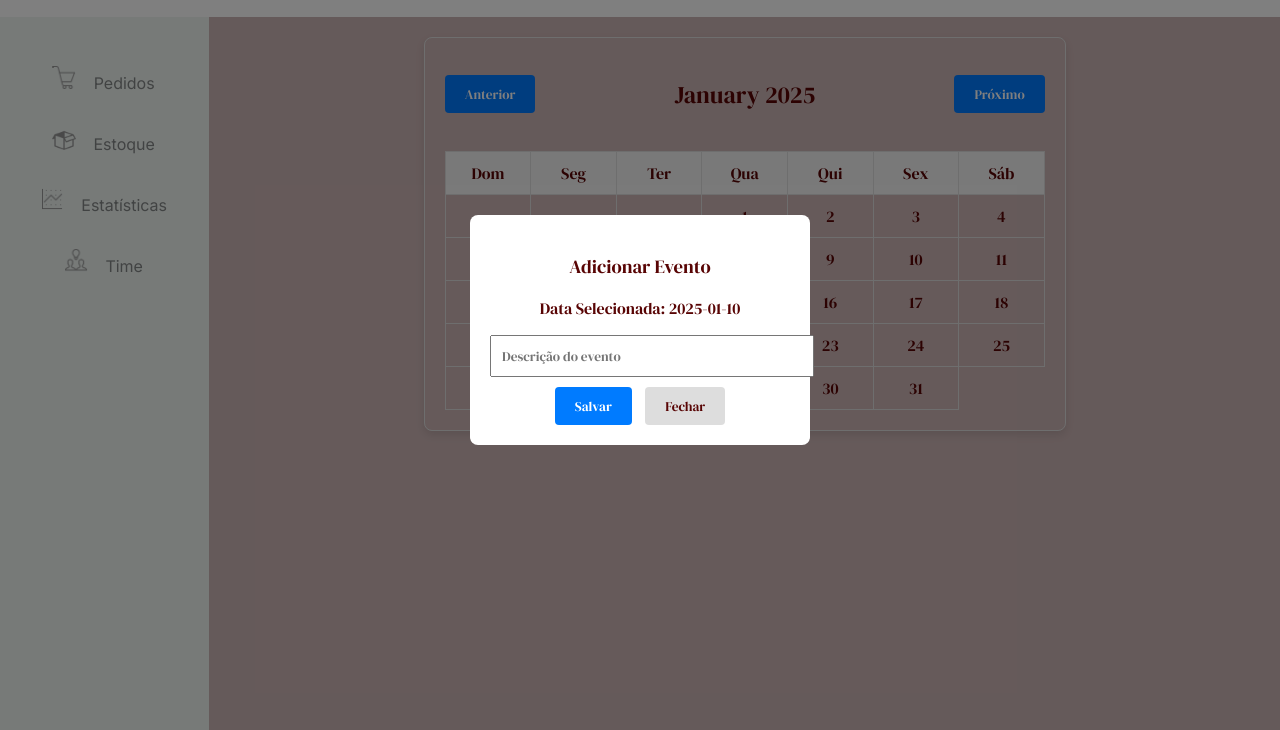
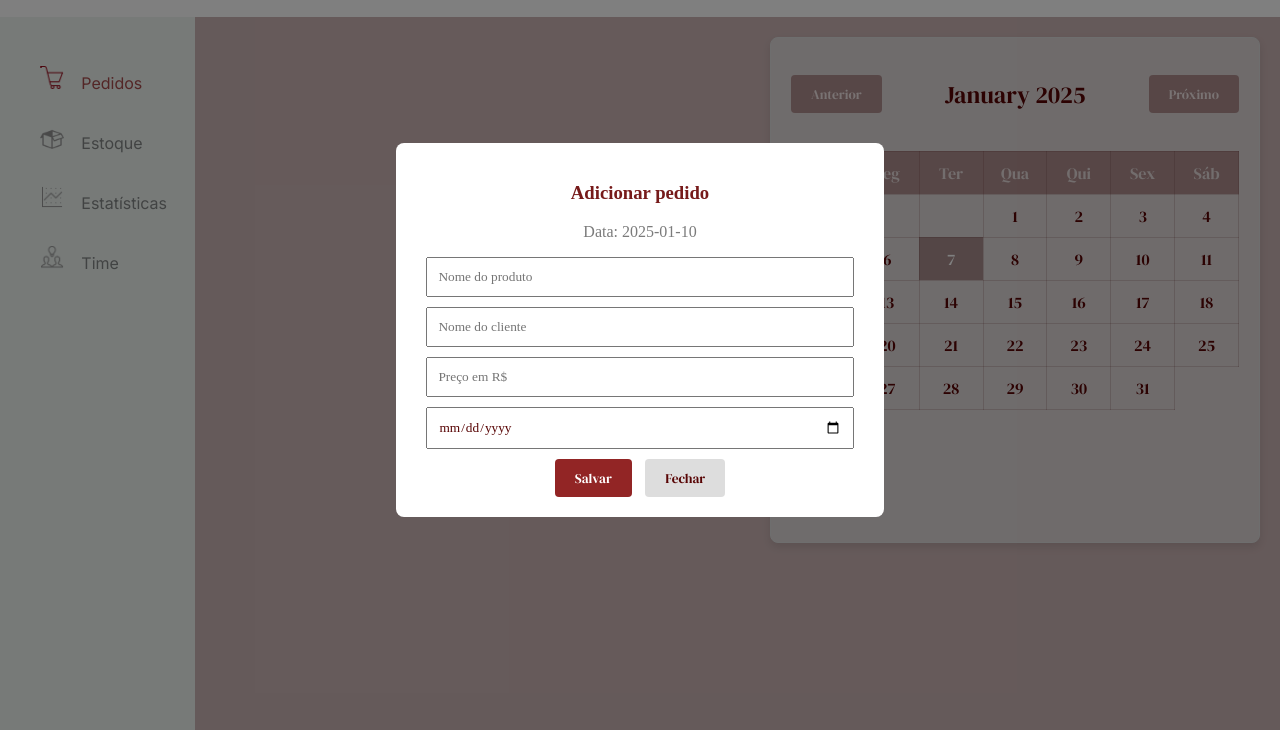
Before and after one commit to Jenkaroline/confeitaria, a plain HTML site: page index.html in a window 1280 px wide. Both pictures are taken after a click on the element "10". Shown: the part 70-800 px from the top of the page. Drawn offline with Linux system fonts and the light colour scheme.

Commit message:
att calendário e menu

```diff
--- a/calendar.js
+++ b/calendar.js
@@ -96,7 +96,7 @@ nextMonth.addEventListener('click', () => {
 
 // Abre o modal para adicionar evento
 function openModal(dateKey) {
-  selectedDateElement.textContent = `Data Selecionada: ${dateKey}`;
+  selectedDateElement.textContent = `Data: ${dateKey}`;
   eventInput.value = ''; // Limpa o input
   eventModal.style.display = 'flex';
 
--- a/index.html
+++ b/index.html
@@ -20,13 +20,13 @@
     <main>
         <div class="menu-div">
         <ul>
-           <li> <a href="#"> <img src="img/carrinho.png"> Pedidos </a> </li>
-           <li> <a href="#"> <img src="img/caixa.png"> Estoque </a> </li>
-           <li> <a href="#"> <img src="img/grafico.png"> Estatísticas </a></li>
-           <li> <a href="#"> <img src="img/time.png"> Time </a></li>
+           <li id="item-menu"> <a href="index.html" style="color: rgb(168, 76, 76);"> <img src="img/carro-red.png"> Pedidos </a> </li>
+           <li id="item-menu"> <a href="estoque.html"> <img src="img/caixa.png"> Estoque </a> </li>
+           <li id="item-menu"> <a href="graficos.html"> <img src="img/grafico.png"> Estatísticas </a></li>
+           <li id="item-menu"> <a href="time.html"> <img src="img/time.png"> Time </a></li>
         </ul>
         </div>
-        <div class="content-div">
+        <div class="content-div" id="contentCalendar">
             <div id="pedidos">
             </div>
             <div id="calendar">
@@ -52,13 +52,17 @@
                 </table>
               </div>
               <!-- Modal para Adicionar Evento -->
-            <div id="eventModal" style="display: none; position: fixed; top: 0; left: 0; width: 100%; height: 100%; background-color: rgba(0, 0, 0, 0.5); justify-content: center; align-items: center;">
-                <div style="background: white; padding: 20px; border-radius: 8px; width: 300px; text-align: center;">
-                  <h3>Adicionar Evento</h3>
-                  <p id="selectedDate"></p>
-                  <input type="text" id="eventInput" placeholder="Descrição do evento" style="width: 100%; padding: 10px; margin-bottom: 10px;">
-                  <button id="saveEvent" style="padding: 10px 20px; background: #007bff; color: white; border: none; border-radius: 4px;">Salvar</button>
-                  <button id="closeModal" style="padding: 10px 20px; background: #ddd; border: none; border-radius: 4px; margin-left: 10px;">Fechar</button>
+            <div id="eventModal">
+                <div id="divModal">
+                  <h3 style="color: rgb(118, 26, 26); font-family:'Times New Roman', Times, serif; font-weight: 700;">Adicionar pedido</h3>
+                  <p id="selectedDate" style="color: rgb(123, 123, 123); font-family:'Times New Roman', Times, serif;"></p>
+                  <input type="text" id="eventInput" placeholder="Nome do produto">
+                  <input type="text" id="eventInput" placeholder="Nome do cliente">
+                  <input type="number" id="eventInput" placeholder="Preço em R$">
+                  <input type="date" id="eventInput" placeholder="Data de entrega">
+
+                  <button id="saveEvent">Salvar</button>
+                  <button id="closeModal">Fechar</button>
                 </div>
               </div>
         </div>
--- a/style.css
+++ b/style.css
@@ -68,27 +68,43 @@ main{
 }
 .menu-div li{
     margin-top: 4vh;
+    display: flex;
 }
 .menu-div li img{
     margin-right: 1vw;
     width: 1.5rem;
 }
-/* conteudo */
+#item-menu:hover{
+  padding-bottom: 10px;
+  border-bottom: 1.5px solid rgb(206, 175, 175);
+}
 .content-div{
     background-color: rgba(86, 12, 12, 0.301);
     height: 100px;
     width: 92%;
     height: 100vh;
 }
+
+/* calendário */
+#contentCalendar{
+  width: 100%;
+  display: flex;
+  flex-direction: row;
+  justify-content: space-between;
+}
+#pedidos{
+  width: 50%;
+}
 #calendar {
-    max-width: 600px;
-    margin: 20px auto;
+  width: 35vw;
+  max-height: 58vh;
+  margin: 20px;
   border: 1px solid #ddd;
+  background-color: #dfd8d8;
   border-radius: 8px;
   box-shadow: 0 4px 8px rgba(0, 0, 0, 0.1);
   padding: 20px;
 }
-
 .calendar-header {
   display: flex;
   justify-content: space-between;
@@ -100,13 +116,14 @@ main{
   padding: 10px 20px;
   border: none;
   border-radius: 4px;
-    background-color: #007bff;
-    color: white;
+  background-color: #73333373;
+  color: rgb(243, 231, 231);
   cursor: pointer;
 }
 
 .calendar-header button:hover {
-    background-color: #0056b3;
+  background-color: #e4dcdc;
+  color: #671e1e;
 }
 
 table {
@@ -118,14 +135,58 @@ main{
   width: 14.28%;
   text-align: center;
   padding: 10px;
-    border: 1px solid #ddd;
+  border: 1px solid #5a22222b;
 }
 
 th {
-    background-color: #f4f4f4;
+  background-color: #73333373;
+  color: #e6dcdc;
 }
-
+td:hover{
+  background-color:#e4dcdc;
+}
 .today {
-    background-color: #007bff;
+  background-color: #5a222268;
   color: white;
 }
+.today:hover{
+  color: #5a2222;
+}
+#eventModal{
+  display: none;
+  position: fixed;
+  top: 0;
+  left: 0;
+  width: 100%;
+  height: 100%;
+  background-color: rgba(0, 0, 0, 0.5);
+  justify-content: center;
+  align-items: center;
+}
+#divModal{
+  background: white;
+  padding: 20px;
+  border-radius: 8px;
+  width: 35vw;
+  text-align: center;
+}
+#eventInput{
+  font-family:'Times New Roman', Times, serif ;
+  width: 90%;
+  padding: 10px;
+  margin-bottom: 10px;
+}
+#saveEvent{
+  padding: 10px 20px;
+  background: #922525;
+  color: white;
+  border: none;
+  border-radius: 4px;
+}
+#closeModal{
+  padding: 10px 20px;
+  background: #ddd;
+  border: none;
+  border-radius: 4px;
+  margin-left: 10px;
+}
```
Also changed, not shown: estoque.html (added, +48 -0 lines), graficos.html (added, +35 -0 lines), time.html (added, +34 -0 lines). Lines whose indentation alone changed are shown as unchanged.
